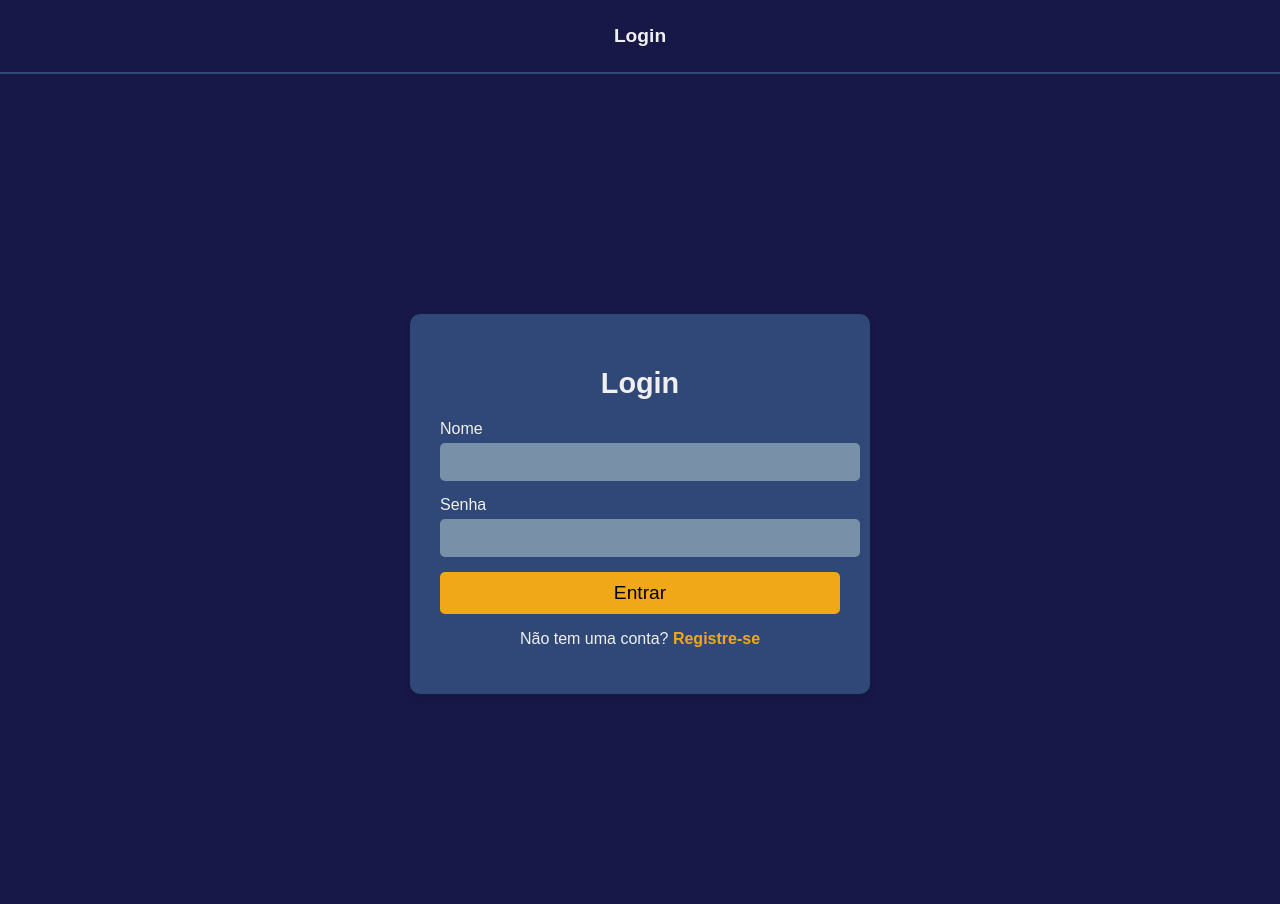
After one commit to Arthur020104/Learning, a Django app: template Learning/Apreender/templates/Apreender/login.html in a window 1280 px wide. The commit adds this page. Run offline with Django 4.2, Linux system fonts and the light colour scheme; the template is opened without the code that fills it, so the values that code supplies are empty.

Commit message:
Adicionando paginas html de login e registro

```diff
--- a/Learning/Apreender/static/Apreender/style.css
+++ b/Learning/Apreender/static/Apreender/style.css
@@ -161,3 +161,143 @@ body {
             margin-top: 10px;
         }
     }
+/* Container Principal */
+.login-container, .register-container {
+    display: flex;
+    justify-content: center;
+    align-items: center;
+    min-height: 100vh;
+    background-color: #181848; /* Fundo mais escuro */
+}
+
+.login-box, .register-box {
+    background-color: #304878; /* Fundo mais claro para as caixas */
+    padding: 30px;
+    border-radius: 10px;
+    box-shadow: 0 4px 8px rgba(0, 0, 0, 0.1);
+    width: 100%;
+    max-width: 400px;
+}
+
+/* Títulos */
+.login-title, .register-title {
+    color: #f0f0f0; /* Texto branco suave */
+    text-align: center;
+    margin-bottom: 20px;
+    font-size: 1.8em;
+    font-weight: bold;
+}
+
+/* Formulário */
+.login-form, .register-form {
+    display: flex;
+    flex-direction: column;
+}
+
+.input-group {
+    margin-bottom: 15px;
+}
+
+.input-group label {
+    color: #f0f0f0;
+    margin-bottom: 5px;
+    display: block;
+}
+
+.input-group input {
+    width: 100%;
+    padding: 10px;
+    border: none;
+    border-radius: 5px;
+    background-color: #7890a8;
+    color: #000000;
+    font-size: 1em;
+}
+
+/* Botões */
+.btn-login, .btn-register {
+    background-color: #f0a818; /* Botão com cor vibrante */
+    color: #000000;
+    padding: 10px;
+    border: none;
+    border-radius: 5px;
+    font-size: 1.2em;
+    cursor: pointer;
+    transition: background-color 0.3s ease;
+}
+
+.btn-login:hover, .btn-register:hover {
+    background-color: #f0f0f0; /* Leve mudança de cor no hover */
+}
+
+/* Links de navegação */
+.register-link, .login-link {
+    text-align: center;
+    margin-top: 15px;
+}
+
+.register-link a, .login-link a {
+    color: #f0a818;
+    text-decoration: none;
+    font-weight: bold;
+}
+
+.register-link a:hover, .login-link a:hover {
+    text-decoration: underline;
+}
+/* Container de Alerta Padrão */
+.alert {
+    padding: 20px;
+    border-radius: 8px;
+    margin-bottom: 25px;
+    font-size: 1.2em;
+    font-weight: bold;
+    position: relative;
+    box-shadow: 0 6px 12px rgba(0, 0, 0, 0.15); /* Sombra mais pronunciada */
+    display: flex;
+    justify-content: space-between;
+    align-items: center;
+    color: #f0f0f0; /* Cor de texto */
+    border-left: 8px solid; /* Borda lateral mais espessa */
+}
+
+/* Estilo do Alerta de Sucesso */
+.alert-success {
+    background-color: #304878; /* Azul escuro */
+    border-left-color: #f0a818; /* Borda lateral amarela */
+}
+
+/* Estilo do Alerta de Erro */
+.alert-error {
+    background-color: #181848; /* Cor mais escura */
+    border-left-color: #f0a818; /* Borda lateral amarela */
+}
+
+/* Estilo do Alerta de Aviso */
+.alert-warning {
+    background-color: #7890a8; /* Azul claro */
+    border-left-color: #f0a818; /* Borda lateral amarela */
+}
+
+/* Estilo do Alerta de Informação */
+.alert-info {
+    background-color: #304878; /* Azul escuro */
+    border-left-color: #7890a8; /* Azul claro */
+}
+
+/* Ícone de Fechar */
+.alert .close-btn {
+    background: transparent;
+    border: none;
+    font-size: 1.5em; /* Ícone maior */
+    color: #f0f0f0;
+    cursor: pointer;
+    padding: 0;
+    opacity: 0.8; /* Ícone mais opaco inicialmente */
+    transition: opacity 0.2s ease, color 0.3s ease;
+}
+
+.alert .close-btn:hover {
+    color: #f0a818;
+    opacity: 1; /* Totalmente visível no hover */
+}
--- /dev/null
+++ b/Learning/Apreender/templates/Apreender/login.html
@@ -0,0 +1,29 @@
+{% extends "Apreender/layout.html" %}
+{% block title %}Login{% endblock %}
+{% block body %}
+{% if errorMessage %}
+        <div class="alert alert-error">{{ errorMessage }}</div>
+{% endif %}
+<div class="login-container">
+    <div class="login-box">
+        <h2 class="login-title">Login</h2>
+        <form class="login-form" method="POST">
+            {% csrf_token %}
+            <div class="input-group">
+                <label for="name">Nome</label>
+                <input type="name" id="name" name="name" required>
+            </div>
+            <div class="input-group">
+                <label for="password">Senha</label>
+                <input type="password" id="password" name="password" required>
+            </div>
+            <button type="submit" class="btn-login">Entrar</button>
+        </form>
+        <div class="register-link">
+            <p>Não tem uma conta? <a href="/register">Registre-se</a></p>
+        </div>
+    </div>
+</div>
+
+
+{% endblock %}
```
Also changed, not shown: Learning/Apreender/templates/Apreender/register.html (added, +38 -0 lines).
